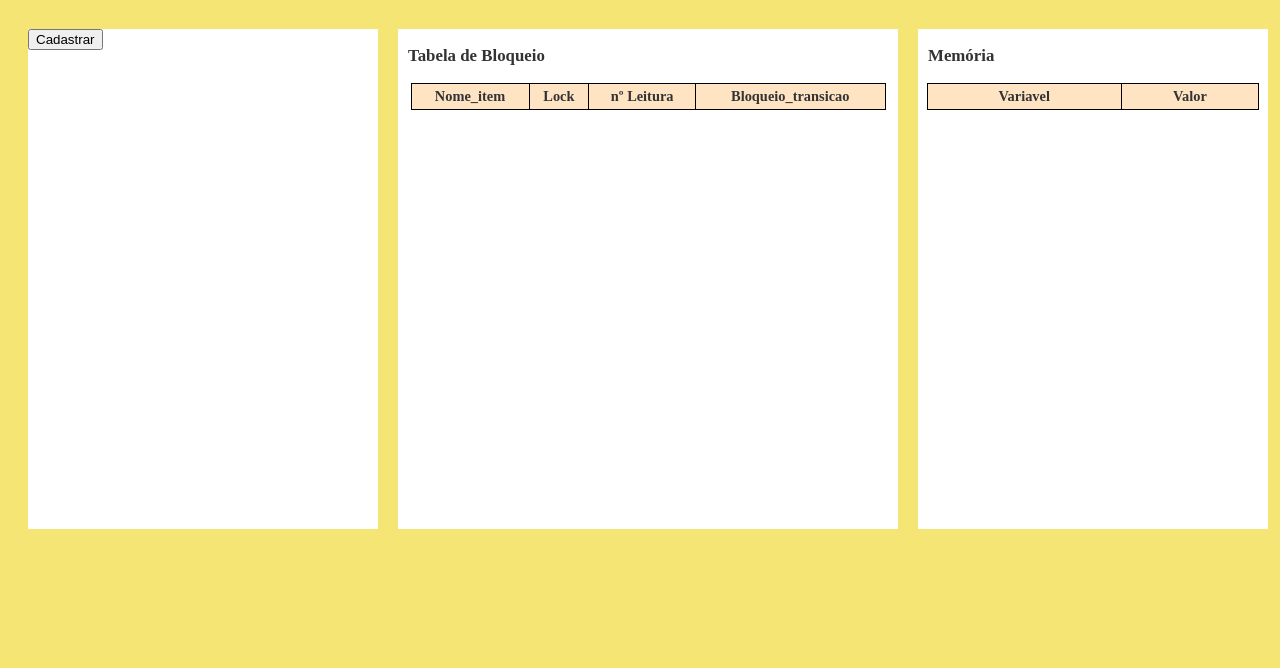
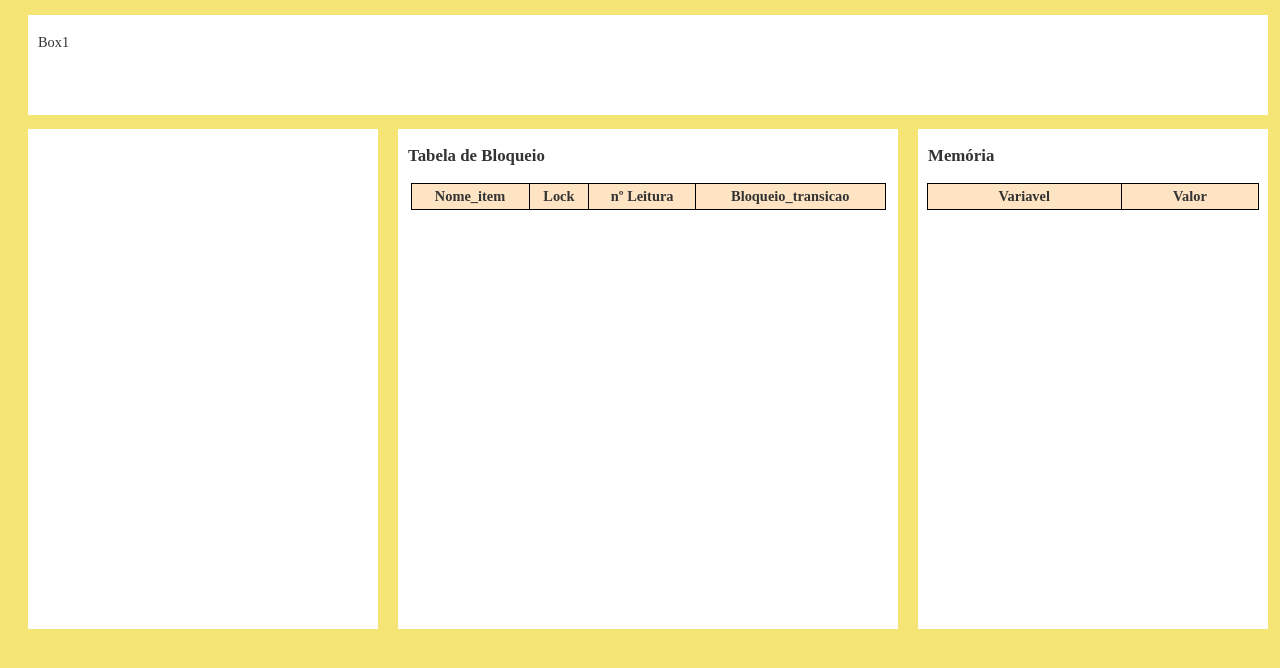
Before and after one commit to mailtonfcarvalho/db-02, a website: page index.html in a window 1280 px wide. Shown: the part 46-714 px from the top of the page. Drawn offline with nearby package versions, Linux system fonts and the light colour scheme.

Commit message:
Nova  Div para os Input

```diff
--- a/index.html
+++ b/index.html
@@ -10,9 +10,15 @@
     <body>
         <h2>Controle de Concorrencia</h2>
 
+        <div class="panel0">
+            <div class="box">
+                <p>Box1</p>
+            </div>
+
+        </div>
+
         <div class="panel1">
 
-            <button type="button" onclick="alerta()">Cadastrar</button>
             <div id="logs"></div>
         </div>
 
--- a/styles.css
+++ b/styles.css
@@ -3,6 +3,15 @@ body {
     color: #333;
     font-size: 0.9em;
     background: #f5e575;
+  }
+
+  .panel0 {
+    background: white;
+    position:relative;
+    width: 1240px;
+    height: 100px;
+    left:20px;
+    margin-top: 1em;
   }
 
   .panel1 {
@@ -59,3 +68,7 @@ body {
 .item-log {
     padding: 5px 10px;
 }
+.box{
+  padding: 5px 10px;
+
+}
```
